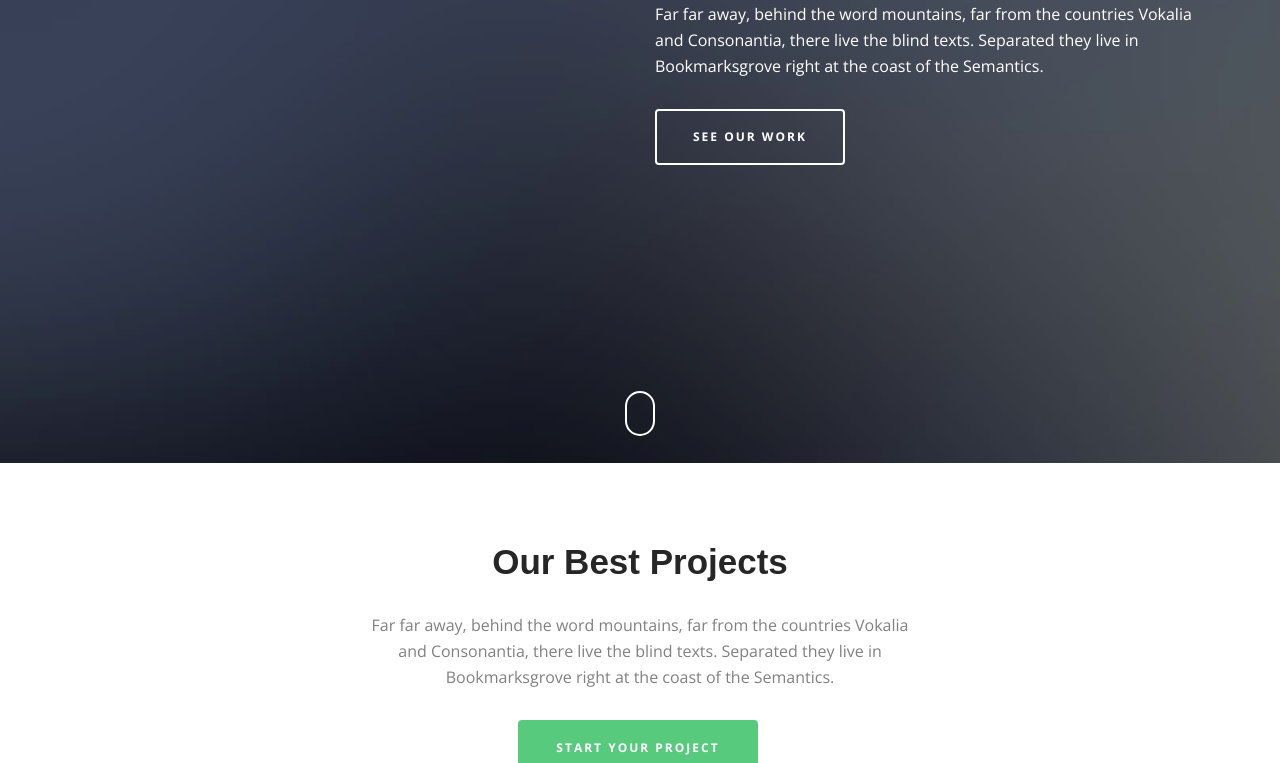
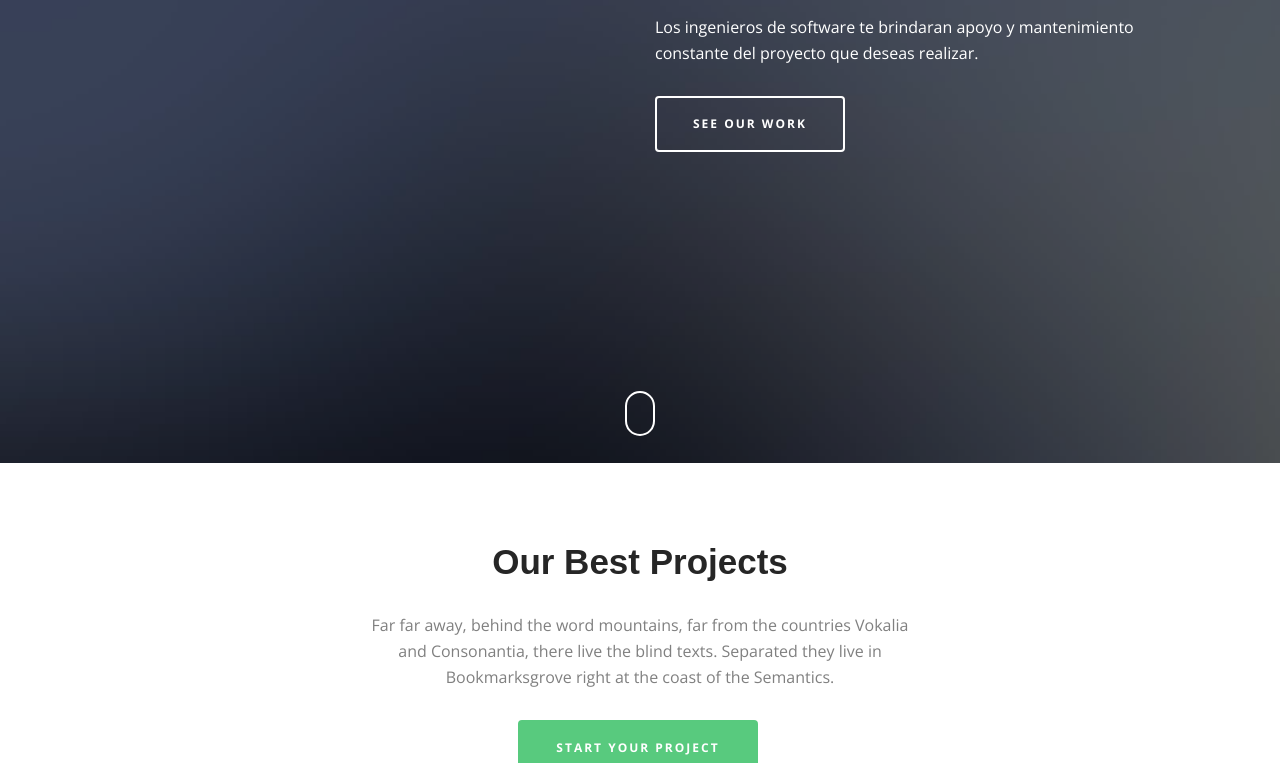
Before and after one commit to Enedas/tienda-hardware, a plain HTML site: page index.html in a window 1280 px wide. Shown: the part 337-1100 px from the top of the page. Drawn offline with nearby package versions, Linux system fonts and the light colour scheme; files whose address does not match are found by name; a web font is replaced by a local one.

Commit message:
Update index.html

```diff
--- a/index.html
+++ b/index.html
@@ -9,7 +9,7 @@
 <head>
     <meta charset="utf-8">
     <meta http-equiv="X-UA-Compatible" content="IE=edge">
-    <title>Voltage &mdash; 100% Free Fully Responsive HTML5 Template by FREEHTML5.co</title>
+    <title>Compact Corp. &mdash; 100% Free Fully Responsive HTML5 Template by FREEHTML5.co</title>
     <meta name="viewport" content="width=device-width, initial-scale=1">
     <meta name="description" content="Free HTML5 Template by FREEHTML5.CO" />
     <meta name="keywords" content="free html5, free template, free bootstrap, html5, css3, mobile first, responsive" />
@@ -96,7 +96,7 @@
                         <div class="col-md-push-6 col-md-6 full-height js-full-height">
                             <div class="fh5co-cover-intro">
                                 <h1 class="cover-text-lead wow fadeInUp" data-wow-duration="1s" data-wow-delay=".5s">Create Amazing Things</h1>
-                                <h2 class="cover-text-sublead wow fadeInUp" data-wow-duration="1s" data-wow-delay=".8s">Far far away, behind the word mountains, far from the countries Vokalia and Consonantia, there live the blind texts. Separated they live in Bookmarksgrove right at the coast of the Semantics.</h2>
+                                <h2 class="cover-text-sublead wow fadeInUp" data-wow-duration="1s" data-wow-delay=".8s">Los ingenieros de software te brindaran apoyo y mantenimiento constante del proyecto que deseas realizar.</h2>
                                 <p class="wow fadeInUp" data-wow-duration="1s" data-wow-delay="1.1s"><a href="http://freehtml5.co/" class="btn btn-primary btn-outline btn-lg">See Our Work</a></p>
                             </div>
                         </div>
```
